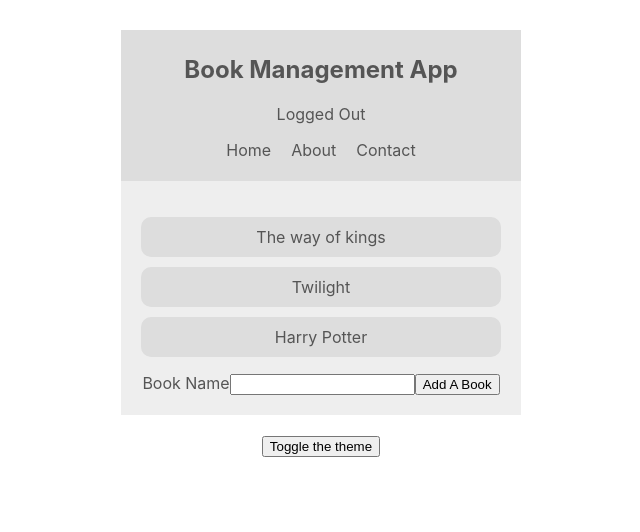
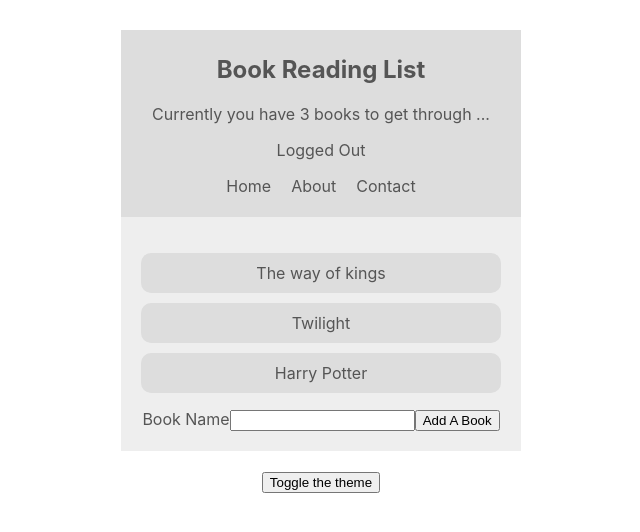
Before and after one commit to supuni9622/React-Context-Book-Management-App-, a React (Create React App) app in the folder book-app/: page / in a window 1280 px wide. Shown: the top 532 px of the page, without its empty margins (319-959 px from the left). Built offline with nearby package versions, Linux system fonts and the light colour scheme.

Commit message:
Modified components

```diff
--- a/book-app/src/App.js
+++ b/book-app/src/App.js
@@ -11,11 +11,11 @@ const App = () => {
       {/* Pass NavBar and BookList as children properties of ThemeContext Provider*/}
      <AuthContextProvider>
       <ThemeContextProvider>
-        <NavBar/>
         <BookContextProvider>
+          <NavBar/>
           <BookList/>
+        <ThemeToggle/>
         </BookContextProvider>
-        <ThemeToggle/>
       </ThemeContextProvider>
      </AuthContextProvider>
     </div>
--- a/book-app/src/components/BookList.js
+++ b/book-app/src/components/BookList.js
@@ -6,7 +6,8 @@ import NewBookForm from './NewBookForm';
 const BookList = () => {
 
     const {isLightTheme, dark, light} = useContext(ThemeContext);
-    const {books, setBooks} = useContext(BookContext);
+    const {books, addBook, removeBook} = useContext(BookContext);
+
     const theme = isLightTheme ? light : dark;
 
     // const [books, setBooks] = useState([
@@ -15,15 +16,16 @@ const BookList = () => {
     //     {name :'Harry Potter' , id : 3}
     // ])
 
-    const addBook = useCallback(
-        (bookName) => {
-            setBooks([...books, {name:bookName, id :  Math.random()*100}])
-        },
-        [setBooks,books]
-    );
+    // const addBook = useCallback(
+    //     (bookName) => {
+    //         setBooks([...books, {name:bookName, id :  Math.random()*100}])
+    //     },
+    //     [setBooks,books]
+    // );
 
     // If we use useEffect without empty array as dependency it will run every time component render or data updated
     // If we add empty array dependency it will run in the initial render
+
     useEffect(()=> {
         console.log("UseEffect run ", books)
     },[])
--- a/book-app/src/components/NavBar.js
+++ b/book-app/src/components/NavBar.js
@@ -1,22 +1,26 @@
-import React, {useContext} from 'react'
-import {ThemeContext } from '../contexts/ThemeContext'
-import {AuthContext} from '../contexts/AuthContext'
+import React, {useContext} from 'react';
+import {ThemeContext } from '../contexts/ThemeContext';
+import {AuthContext} from '../contexts/AuthContext';
+import {BookContext} from '../contexts/BookContext'
 
 const NavBar = () => {
 
     // Access values provided by the ThemeContext provider
-    const themeContext = useContext(ThemeContext)
-    const authContext = useContext(AuthContext)
+    const themeContext = useContext(ThemeContext);
+    const authContext = useContext(AuthContext);
+    const {books} = useContext(BookContext);
 
     // Object destructuring
-    const {isLightTheme, dark, light} = themeContext
-    const {isAuth, toggleAuth} = authContext
+    const {isLightTheme, dark, light} = themeContext;
+    const {isAuth, toggleAuth} = authContext;
 
-    const theme = isLightTheme ? light : dark
+    const theme = isLightTheme ? light : dark;
 
     return (
         <nav style={{background: theme.ui, color: theme.syntax}}>
-            <h1>Book Management App</h1>
+            <h1>Book Reading List</h1>
+            <p>Currently you have {books.length} books to get through ...</p>
+
             <div onClick={toggleAuth}>
                 {isAuth ? 'Logged In' : 'Logged Out'}
             </div>
```
